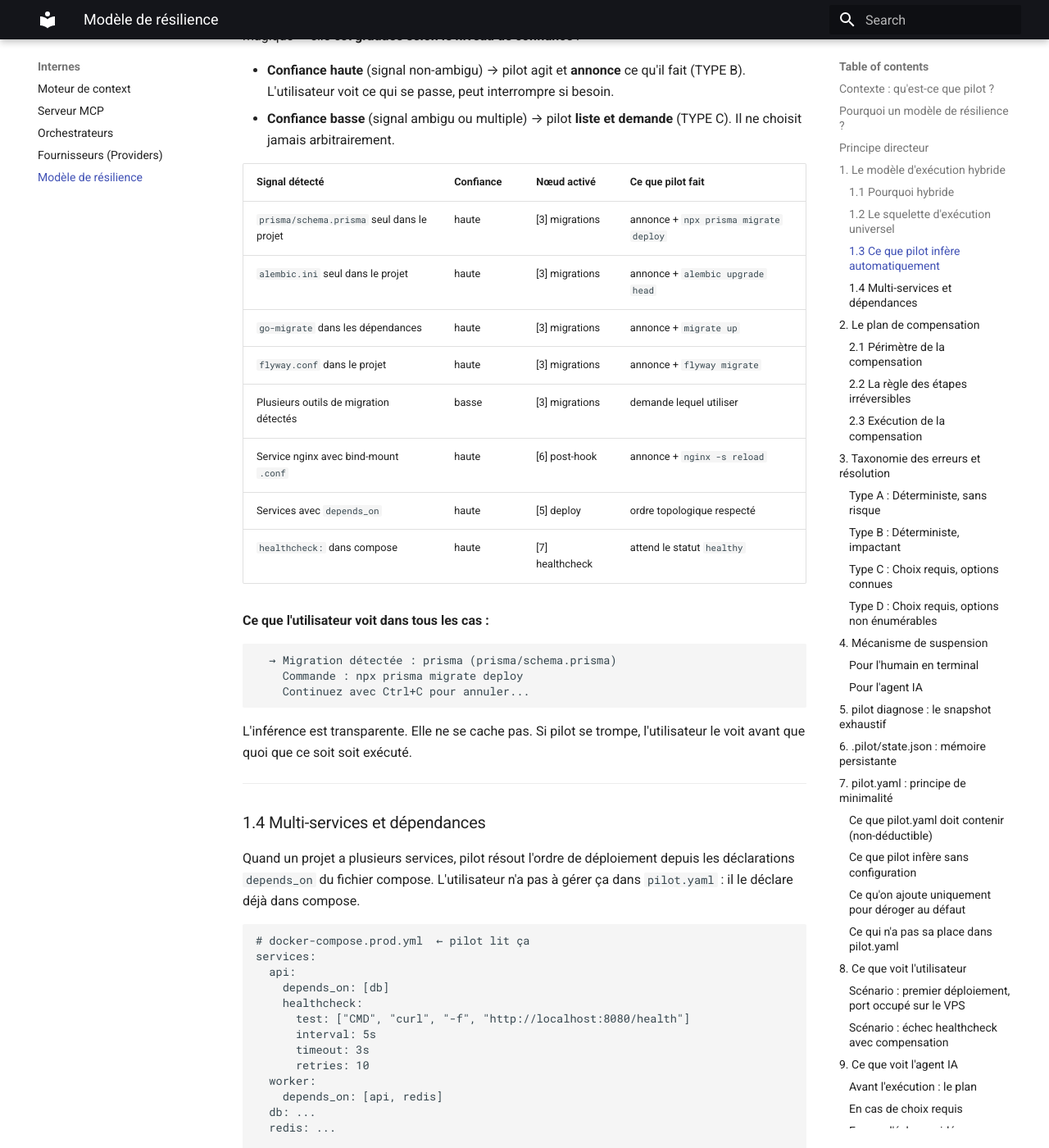
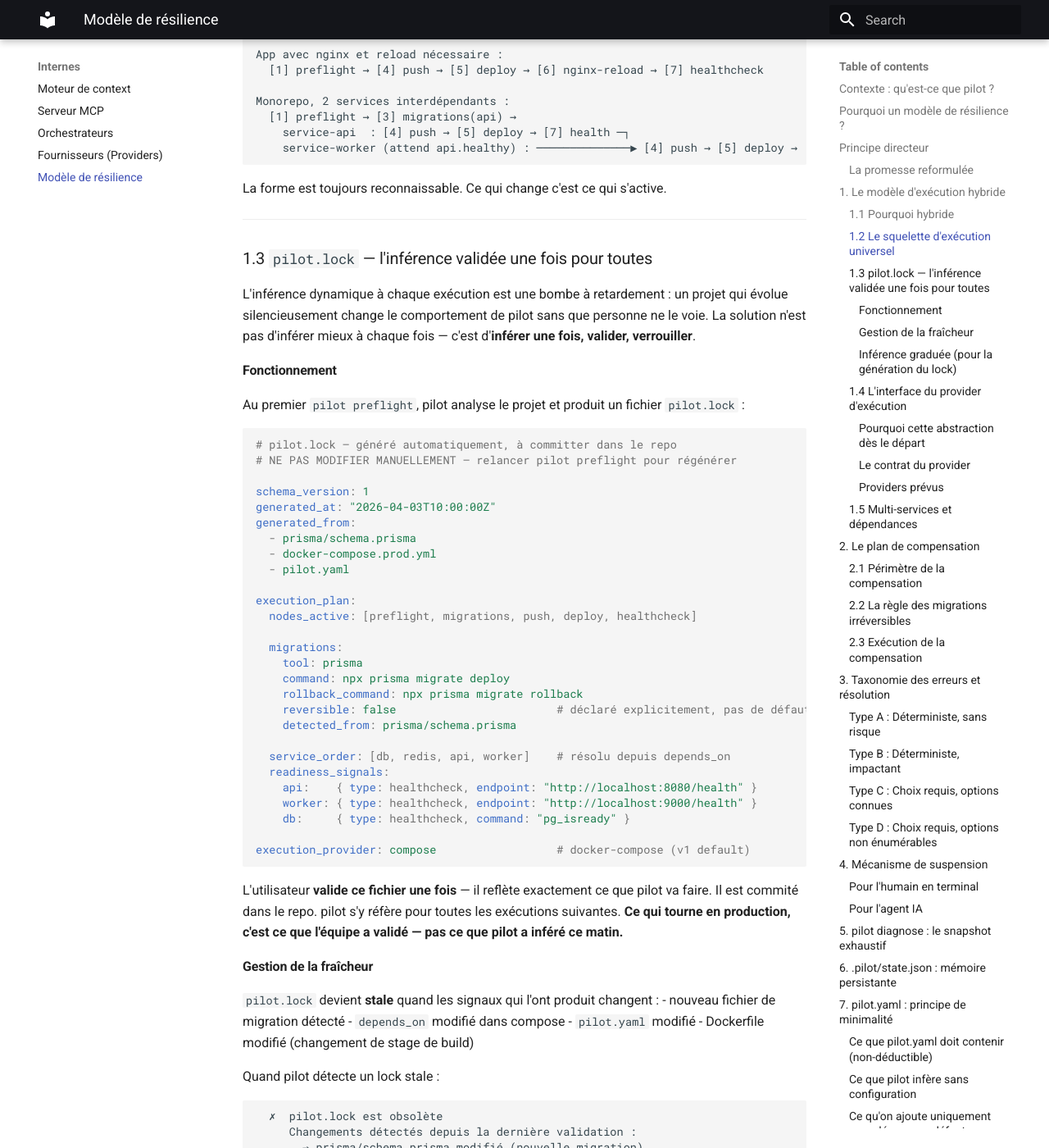
Before and after one commit to mouhamedsylla/kaal, an MkDocs documentation site: the page built from docs/resilience.md, in a window 1280 px wide and 1400 px high, scrolled down 3257 px. Shown: the whole window at 82% size. Built offline with MkDocs 1.6.1 and Material for MkDocs 9.7.7, drawn with Linux system fonts in a browser that asks for light colours; some of the changed text lies outside the part shown.

Commit message:
docs(resilience): integrate adversarial review corrections
4 structural changes based on review:

1. pilot.lock — replaces runtime inference with one-time validated plan.
   Inference runs at 'pilot preflight', produces a versioned pilot.lock.
   Lock goes stale when project signals change, pilot refuses to continue.
   What runs in production is what the team validated, not what pilot
   inferred this morning.

2. reversible: false by default — corrects dangerous prior default of true.
   Declaring reversible: true requires an explicit rollback_command.
   Irreversible migrations on remote targets require typed confirmation
   ('je confirme'), not just Enter. Local envs keep friction-free.

3. ExecutionProvider interface — abstract layer between pilot core and
   Docker. Defined from day one even if only compose is implemented.
   Enables future systemd/podman/k8s providers without rewrite.
   pilot.lock declares the resolved provider (default: compose).

4. state.json as single source of truth from first write — no state
   kept only in memory. Terminal crash during AWAITING_CHOICE is
   recoverable via 'pilot resume'.

Also: reformulate the local=prod promise honestly — 'for everything
pilot controls; divergences outside scope are made visible before deploy.'

Co-Authored-By: Claude Sonnet 4.6 <noreply@anthropic.com>

````diff
--- a/docs/resilience.md
+++ b/docs/resilience.md
@@ -9,7 +9,7 @@
 **pilot** est un CLI terminal-first, opinionated et IA-natif qui accompagne le développeur
 de l'initialisation d'un projet jusqu'au déploiement en production.
 
-Sa promesse centrale : **ce qui tourne en local tourne en production, sans modification.**
+Sa promesse centrale : **ce qui tourne en local tourne en production pour tout ce que pilot contrôle — les divergences hors périmètre sont rendues visibles avant le déploiement.**
 
 pilot cible en priorité les *vibe coders* — des développeurs qui codent avec ou sans agent IA,
 qui ne maîtrisent pas nécessairement les rouages du DevOps, et qui ont besoin qu'un outil
@@ -61,7 +61,21 @@ Ce principe gouverne trois dimensions :
 |---|---|---|
 | **Opérations** | Une commande simple | Un graphe d'étapes avec dépendances |
 | **Erreurs** | Un message clair + des étapes exactes | Une taxonomie structurée à 4 niveaux |
-| **pilot.yaml** | Seulement ce qui est vraiment nécessaire | Inférence automatique du reste |
+| **pilot.yaml** | Seulement ce qui est vraiment nécessaire | Inférence validée dans `pilot.lock` |
+
+### La promesse reformulée
+
+> **"Ce qui tourne en local tourne en production pour tout ce que pilot contrôle.**
+> **Les divergences hors périmètre sont rendues visibles avant le déploiement."**
+
+Docker ne résout pas tout. ARM vs x86, volumes locaux vs stockage distant, ressources
+disponibles, DNS interne vs externe — ces divergences existent et pilot ne peut pas
+toutes les effacer. Ce qu'il peut faire, c'est les rendre **prévisibles et visibles**
+plutôt que silencieuses.
+
+`pilot env diff dev prod` (voir section 11) est l'outil qui matérialise cette promesse :
+un rapport des divergences connues avant chaque déploiement, avec une distinction claire
+entre ce que pilot gère et ce qui reste sous la responsabilité du développeur.
 
 ---
 
@@ -138,44 +152,149 @@ La forme est toujours reconnaissable. Ce qui change c'est ce qui s'active.
 
 ---
 
-### 1.3 Ce que pilot infère automatiquement
+### 1.3 `pilot.lock` — l'inférence validée une fois pour toutes
 
-pilot analyse le projet et active les nœuds sans intervention manuelle.
-Mais l'inférence n'est pas magique — elle est **graduée selon le niveau de confiance** :
+L'inférence dynamique à chaque exécution est une bombe à retardement : un projet qui évolue
+silencieusement change le comportement de pilot sans que personne ne le voie. La solution n'est
+pas d'inférer mieux à chaque fois — c'est d'**inférer une fois, valider, verrouiller**.
 
-- **Confiance haute** (signal non-ambigu) → pilot agit et **annonce** ce qu'il fait (TYPE B).
-  L'utilisateur voit ce qui se passe, peut interrompre si besoin.
-- **Confiance basse** (signal ambigu ou multiple) → pilot **liste et demande** (TYPE C).
-  Il ne choisit jamais arbitrairement.
+#### Fonctionnement
 
-| Signal détecté | Confiance | Nœud activé | Ce que pilot fait |
-|---|---|---|---|
-| `prisma/schema.prisma` seul dans le projet | haute | [3] migrations | annonce + `npx prisma migrate deploy` |
-| `alembic.ini` seul dans le projet | haute | [3] migrations | annonce + `alembic upgrade head` |
-| `go-migrate` dans les dépendances | haute | [3] migrations | annonce + `migrate up` |
-| `flyway.conf` dans le projet | haute | [3] migrations | annonce + `flyway migrate` |
-| Plusieurs outils de migration détectés | basse | [3] migrations | demande lequel utiliser |
-| Service nginx avec bind-mount `.conf` | haute | [6] post-hook | annonce + `nginx -s reload` |
-| Services avec `depends_on` | haute | [5] deploy | ordre topologique respecté |
-| `healthcheck:` dans compose | haute | [7] healthcheck | attend le statut `healthy` |
+Au premier `pilot preflight`, pilot analyse le projet et produit un fichier `pilot.lock` :
 
-**Ce que l'utilisateur voit dans tous les cas :**
-```
-  → Migration détectée : prisma (prisma/schema.prisma)
-    Commande : npx prisma migrate deploy
-    Continuez avec Ctrl+C pour annuler...
+```yaml
+# pilot.lock — généré automatiquement, à committer dans le repo
+# NE PAS MODIFIER MANUELLEMENT — relancer pilot preflight pour régénérer
+
+schema_version: 1
+generated_at: "2026-04-03T10:00:00Z"
+generated_from:
+  - prisma/schema.prisma
+  - docker-compose.prod.yml
+  - pilot.yaml
+
+execution_plan:
+  nodes_active: [preflight, migrations, push, deploy, healthcheck]
+
+  migrations:
+    tool: prisma
+    command: npx prisma migrate deploy
+    rollback_command: npx prisma migrate rollback
+    reversible: false                        # déclaré explicitement, pas de défaut
+    detected_from: prisma/schema.prisma
+
+  service_order: [db, redis, api, worker]    # résolu depuis depends_on
+  readiness_signals:
+    api:    { type: healthcheck, endpoint: "http://localhost:8080/health" }
+    worker: { type: healthcheck, endpoint: "http://localhost:9000/health" }
+    db:     { type: healthcheck, command: "pg_isready" }
+
+execution_provider: compose                  # docker-compose (v1 default)
 ```
 
-L'inférence est transparente. Elle ne se cache pas. Si pilot se trompe,
-l'utilisateur le voit avant que quoi que ce soit soit exécuté.
+L'utilisateur **valide ce fichier une fois** — il reflète exactement ce que pilot va faire.
+Il est commité dans le repo. pilot s'y réfère pour toutes les exécutions suivantes.
+**Ce qui tourne en production, c'est ce que l'équipe a validé — pas ce que pilot a inféré ce matin.**
+
+#### Gestion de la fraîcheur
+
+`pilot.lock` devient **stale** quand les signaux qui l'ont produit changent :
+- nouveau fichier de migration détecté
+- `depends_on` modifié dans compose
+- `pilot.yaml` modifié
+- Dockerfile modifié (changement de stage de build)
+
+Quand pilot détecte un lock stale :
+```
+  ✗  pilot.lock est obsolète
+     Changements détectés depuis la dernière validation :
+       → prisma/schema.prisma modifié (nouvelle migration)
+
+  Relancez pilot preflight pour régénérer et valider le plan.
+```
+
+pilot **refuse de continuer** tant que le lock n'est pas à jour.
+L'agent ne peut pas ignorer cette erreur — elle est BLOCKING.
+
+#### Inférence graduée (pour la génération du lock)
+
+Lors de la génération du lock, l'inférence reste graduée :
+
+| Signal détecté | Confiance | Comportement |
+|---|---|---|
+| Un seul outil de migration détecté | haute | inscrit directement dans le lock |
+| Plusieurs outils détectés | basse | TYPE C : demande lequel retenir |
+| Service nginx avec bind-mount `.conf` | haute | post-hook nginx reload inscrit |
+| `depends_on` dans compose | haute | service_order calculé et inscrit |
+| Pas de `healthcheck` sur service critique | basse | warning + inscrit sans signal de readiness |
+
+Une fois le lock généré et validé, ces questions ne se reposent plus.
 
 ---
 
-### 1.4 Multi-services et dépendances
+### 1.4 L'interface du provider d'exécution
+
+pilot ne parle jamais à Docker directement dans son core. Il parle à une interface
+abstraite — le **provider d'exécution** — dont Docker/Compose est la première implémentation.
+
+#### Pourquoi cette abstraction dès le départ
+
+Si le core de pilot appelle des commandes Docker directement, ajouter Podman ou systemd
+plus tard nécessite une réécriture. L'interface doit exister en v1, même si une seule
+implémentation concrète existe. C'est la condition pour que pilot soit extensible
+sans dette technique accumulée.
+
+#### Le contrat du provider
+
+```go
+type ExecutionProvider interface {
+    // Build construit l'image depuis le contexte du projet.
+    Build(ctx context.Context, opts BuildOptions) error
+
+    // Push publie l'image vers le registry.
+    Push(ctx context.Context, opts PushOptions) error
+
+    // Deploy déploie les services sur la cible.
+    Deploy(ctx context.Context, opts DeployOptions) error
+
+    // Health vérifie que les services sont prêts (readiness, pas juste started).
+    Health(ctx context.Context, opts HealthOptions) (HealthStatus, error)
+
+    // Stop arrête les services proprement.
+    Stop(ctx context.Context, opts StopOptions) error
+
+    // Rollback restaure l'état précédent des services.
+    Rollback(ctx context.Context, opts RollbackOptions) error
+
+    // Logs retourne un flux de logs d'un service.
+    Logs(ctx context.Context, opts LogOptions) (<-chan string, error)
+}
+```
+
+#### Providers prévus
+
+| Provider | Cible | Statut |
+|---|---|---|
+| `compose` | Docker Compose local + VPS | **v1 — implémenté** |
+| `systemd` | Binaires natifs (Go, Rust) sur VPS sans Docker | futur |
+| `podman` | Environnements sans Docker daemon | futur |
+| `k8s` | Kubernetes | futur — après validation VPS |
+
+**Ce que ça change pour `pilot.yaml`** : rien pour l'utilisateur.
+Le provider est résolu depuis le type de target et le lock, pas exposé dans la config.
+
+**Ce que `pilot.lock` indique :**
+```yaml
+execution_provider: compose    # résolu automatiquement, peut être surchargé
+```
+
+---
+
+### 1.5 Multi-services et dépendances
 
 Quand un projet a plusieurs services, pilot résout l'ordre de déploiement
-depuis les déclarations `depends_on` du fichier compose. L'utilisateur
-n'a pas à gérer ça dans `pilot.yaml` : il le déclare déjà dans compose.
+depuis les déclarations `depends_on` du fichier compose, au moment de la génération
+du `pilot.lock`. L'utilisateur n'a pas à gérer ça dans `pilot.yaml` : il le déclare déjà dans compose.
 
 ```
 # docker-compose.prod.yml  ← pilot lit ça
@@ -233,7 +352,7 @@ de répondre à la question : *si ça échoue plus tard, que peut-on défaire ?*
 
 | Nœud | Compensation | Condition |
 |---|---|---|
-| [3] migrations | rollback via `rollback_command` | si `reversible: true` (défaut: true) |
+| [3] migrations | rollback via `rollback_command` | si `reversible: true` — déclaré explicitement dans pilot.lock |
 | [4] push | aucune (image publiée, inoffensif) | — |
 | [5] deploy | restaurer l'image précédente | image précédente connue dans state.json |
 | [6] post-hooks | dépend du hook | déclaré dans pilot.yaml si besoin |
@@ -250,15 +369,48 @@ de répondre à la question : *si ça échoue plus tard, que peut-on défaire ?*
 Ces effets sont listés dans le rapport final pour que l'utilisateur ou
 l'agent sache exactement ce qui ne peut pas être automatiquement défait.
 
-### 2.2 La règle des étapes irréversibles
+### 2.2 La règle des migrations irréversibles
+
+> **`reversible: false` est le défaut. `reversible: true` se déclare explicitement
+> avec une `rollback_command` testée.**
+
+Mettre `reversible: true` par défaut crée une fausse garantie : pilot promettrait un rollback
+que personne n'a testé. Le défaut sûr est `reversible: false`.
+
+```yaml
+# Dans pilot.lock — déclaration explicite requise pour activer le rollback
+migrations:
+  reversible: true
+  rollback_command: npx prisma migrate rollback   # obligatoire si reversible: true
+```
+
+**Comportement selon le contexte :**
+
+| Contexte | Migration `reversible: false` | Migration `reversible: true` |
+|---|---|---|
+| Environnement local (pas de target) | avertissement, continue | rollback disponible si échec |
+| Environnement remote (target défini) | **confirmation textuelle obligatoire** | rollback disponible si échec |
+
+**Confirmation textuelle pour migration irréversible en remote :**
+```
+  ⚠️  Migration irréversible sur vps-prod
+
+     La migration suivante va être exécutée :
+       20260403_drop_legacy_users_table (irréversible)
+       Commande : npx prisma migrate deploy
+
+     Cette opération ne peut pas être annulée automatiquement.
+
+     Pour confirmer, tapez : je confirme
+     > _
+```
+
+Pas de touche Entrée — l'utilisateur doit taper le texte. L'agent IA doit présenter
+cette confirmation à l'humain avant de continuer : c'est une décision humaine, pas automatique.
 
 > **pilot ne franchit jamais une étape irréversible sans avoir établi que les étapes
-> suivantes ont une forte probabilité de succès.**
-
-Si une migration est marquée `reversible: false` et que le preflight
-détecte un risque sur les étapes suivantes (image non testée, healthcheck
-absent, env vars manquantes) → pilot **bloque et demande confirmation** avant
-d'aller plus loin. C'est un choix TYPE C (voir section 3).
+> suivantes ont une forte probabilité de succès** (preflight propre, image testée,
+> healthcheck défini).
 
 ### 2.3 Exécution de la compensation
 
@@ -752,13 +904,17 @@ IDLE
 **Règle absolue** : pilot ne se termine que dans l'état `SUCCEEDED`
 ou dans l'état `GUIDED_FAILURE`. Jamais dans un état indéterminé.
 
+**`state.json` est la source de vérité unique dès la première écriture.**
+L'état n'est jamais gardé seulement en mémoire — si le terminal crash pendant
+un `AWAITING_CHOICE`, la reprise se fait depuis `state.json`, pas depuis rien.
+
 ---
 
 ## Récapitulatif des commandes liées à ce modèle
 
 | Commande | Rôle |
 |---|---|
-| `pilot preflight` | Exécute uniquement la phase [1] et sort le résultat |
+| `pilot preflight` | Vérifie les prérequis et génère / met à jour `pilot.lock` |
 | `pilot diagnose` | Snapshot exhaustif de l'état du système |
 | `pilot resume` | Reprend une opération suspendue (après un choix TYPE C) |
 | `pilot resume --answer <val>` | Répond à un pending_choice et reprend (pour l'agent) |
````
